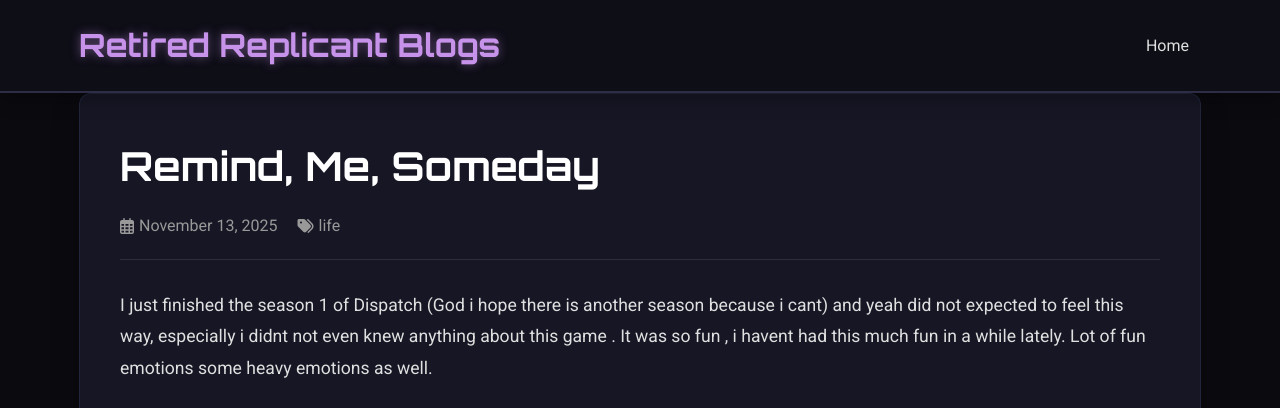
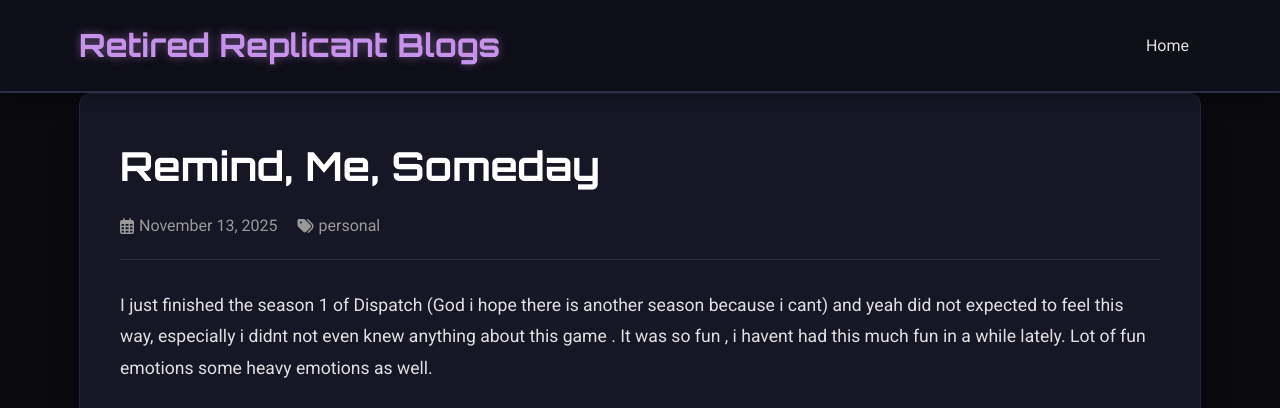
Before and after one commit to retired-replicant/blogs, a Jekyll site: the page built from _posts/2025-11-13-remind-me-someday.md, in a window 1280 px wide and 900 px high. Shown: the top 408 px of the window. Built offline with Jekyll 4.4.1, drawn with Linux system fonts in a browser that asks for light colours.

Commit message:
Daily backup on 2025-11-19 00:03:22

```diff
--- a/_posts/2025-11-13-remind-me-someday.md
+++ b/_posts/2025-11-13-remind-me-someday.md
@@ -2,7 +2,8 @@
 layout: post
 title: "Remind, Me, Someday"
 date: 2025-11-13 10:00:00 +0000
-categories: life
+categories: personal
+image: "/assets/images/BB.jpg"
 ---
 
 
```
